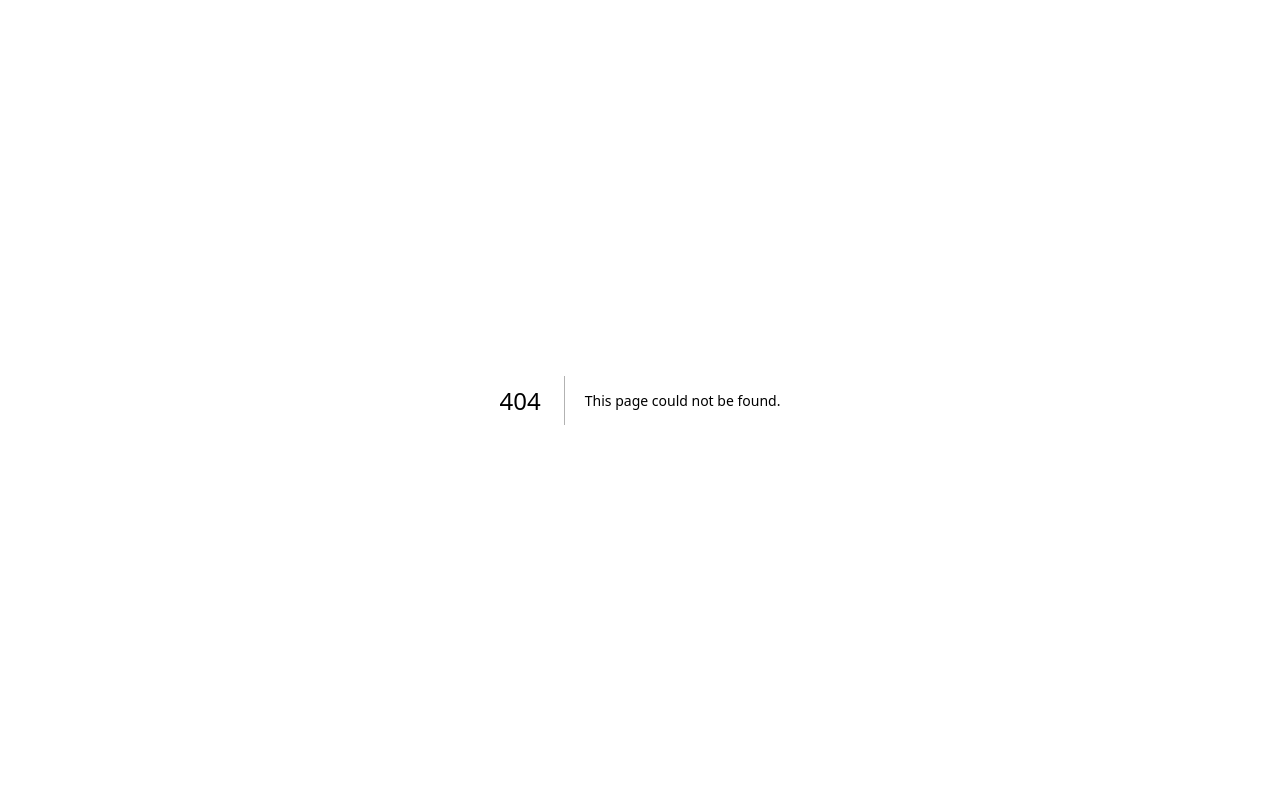
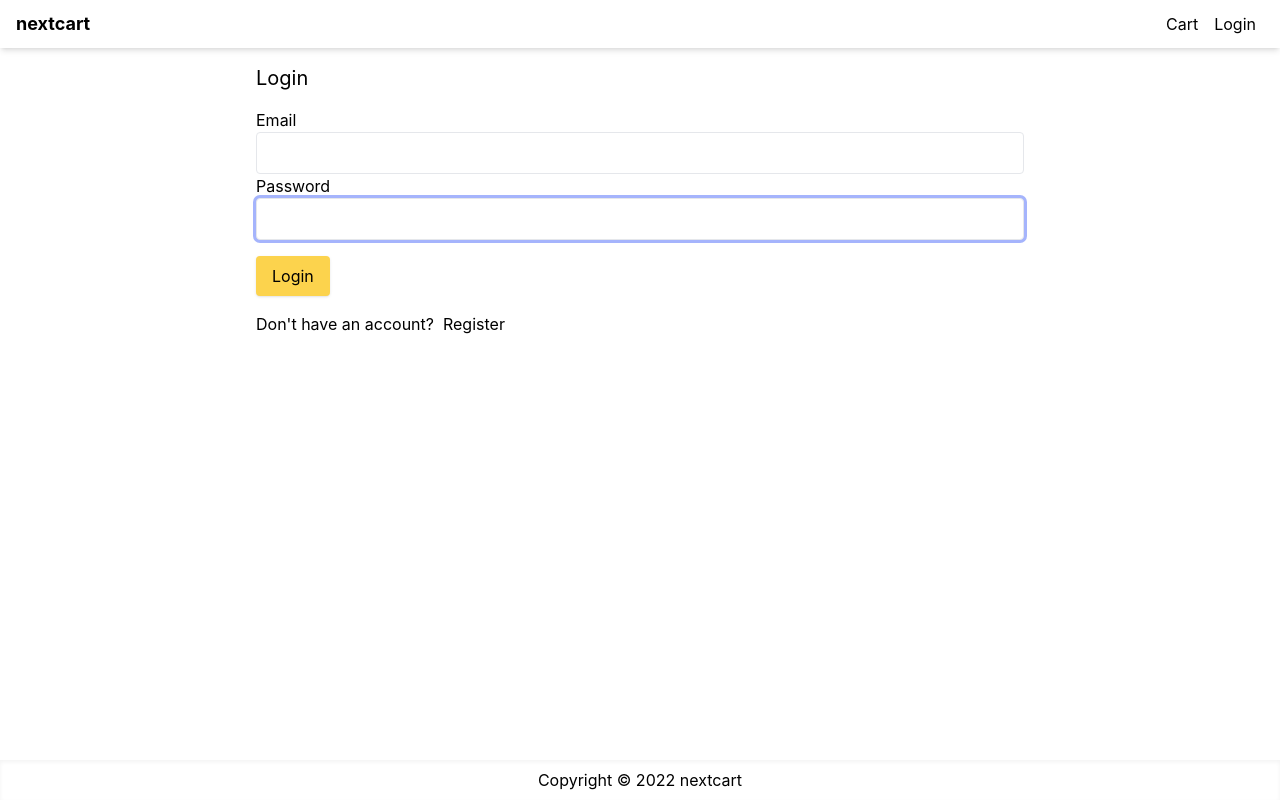
Before and after one commit to ABHISHEKKUMAR664/nextcart, a Next.js app: page /login in a window 1280 px wide. Before the commit this address had no page. Built offline with nearby package versions, Linux system fonts and the light colour scheme.

Commit message:
added axios+login screen+ react-hook-form

```diff
--- a/package.json
+++ b/package.json
@@ -11,11 +11,14 @@
   "dependencies": {
     "@heroicons/react": "^1.0.6",
     "@types/react": "^18.0.25",
+    "axios": "^1.1.3",
     "eslint": "8.27.0",
     "eslint-config-next": "13.0.3",
+    "js-cookie": "^3.0.1",
     "next": "13.0.3",
     "react": "18.2.0",
-    "react-dom": "18.2.0"
+    "react-dom": "18.2.0",
+    "react-hook-form": "^7.39.4"
   },
   "devDependencies": {
     "autoprefixer": "^10.4.13",
--- a/pages/cart.js
+++ b/pages/cart.js
@@ -90,7 +90,7 @@
                             </li>
                             <li>
                                 <button
-                                    onClick={() => router.push('/shipping')}
+                                    onClick={() => router.push('login?/shipping')}
                                     className="primary-button w-full"
                                 >
                                     Check Out
--- a/pages/index.js
+++ b/pages/index.js
@@ -10,6 +10,9 @@
           <ProductItem product={product} key={product.slug}></ProductItem>
         ))}
       </div>
+      <div>
+
+      </div>
     </Layout>
   );
 
--- /dev/null
+++ b/pages/login.js
@@ -0,0 +1,66 @@
+import React from 'react'
+import Link from 'next/link'
+import { useForm } from 'react-hook-form'
+import Layout from '../components/Layout'
+export default function LoginScreen() {
+    const {
+        handleSubmit,
+        register,
+        formState: { errors },
+    } = useForm();
+    const submitHandler = ({ email, password }) => {
+
+        console.log(email, password)
+    }
+    return (
+        <Layout title="Login">
+            <form className="mx-auto max-w-screen-md" onSubmit={handleSubmit(submitHandler)}>
+                <h1 className="mb-4 text-xl">Login</h1>
+                <div className="mb-4">
+                    <label htmlFor="email">Email</label>
+                    <input
+                        type="email"
+                        {...register('email', {
+                            required: 'Please enter email',
+                            pattern: {
+                                value: /^[a-zA-Z0-9_.+-]+@[a-zA-Z0-9-]+.[a-zA-Z0-9-.]+$/i,
+                                message: 'Please enter valid email',
+                            },
+                        })}
+                        className="w-full"
+                        id="email"
+                        autoFocus
+                    ></input>
+                    {errors.email && (
+                        <div className="text-red-500">{errors.email.message}</div>
+                    )}
+
+                    <div className='mb-4'>
+                        <label htmlFor="password">Password</label>
+                        <input
+                            type="password"
+                            {...register('password', {
+                                required: 'Please enter password',
+                                minLength: { value: 6, message: 'password is more than 5 chars' },
+                            })}
+                            id="password"
+                            className="w-full"
+                            autoFocus
+                        ></input>
+                        {errors.password && (
+                            <div className="text-red-500 ">{errors.password.message}</div>
+                        )}
+                    </div>
+                    <div className="mb-4 ">
+                        <button className="primary-button">Login</button>
+                    </div>
+                    <div className="mb-4 ">
+                        Don&apos;t have an account? &nbsp;
+                        <Link href="register">Register</Link>
+                    </div>
+                </div >
+            </form>
+
+        </Layout>
+    )
+}
--- a/pages/product/[slug].js
+++ b/pages/product/[slug].js
@@ -7,9 +7,10 @@
 import { Store } from '../../utils/Store';
 
 export default function ProductScreen() {
+  const { query } = useRouter();
+
   const router = useRouter();
   const { state, dispatch } = useContext(Store);
-  const { query } = useRouter();
   const { slug } = query;
   const product = data.products.find((x) => x.slug === slug);
   if (!product) {
--- a/styles/globals.css
+++ b/styles/globals.css
@@ -24,3 +24,8 @@
  .primary-button {
    @apply rounded bg-amber-300 py-2 px-4 shadow outline-none hover:bg-amber-400  active:bg-amber-500;
  }
+input,
+select,
+textarea {
+  @apply rounded border p-2 outline-none ring-indigo-300 focus:ring;
+}
```
Also changed, not shown: 1 other file (tests, documents, lock files or other folders).
